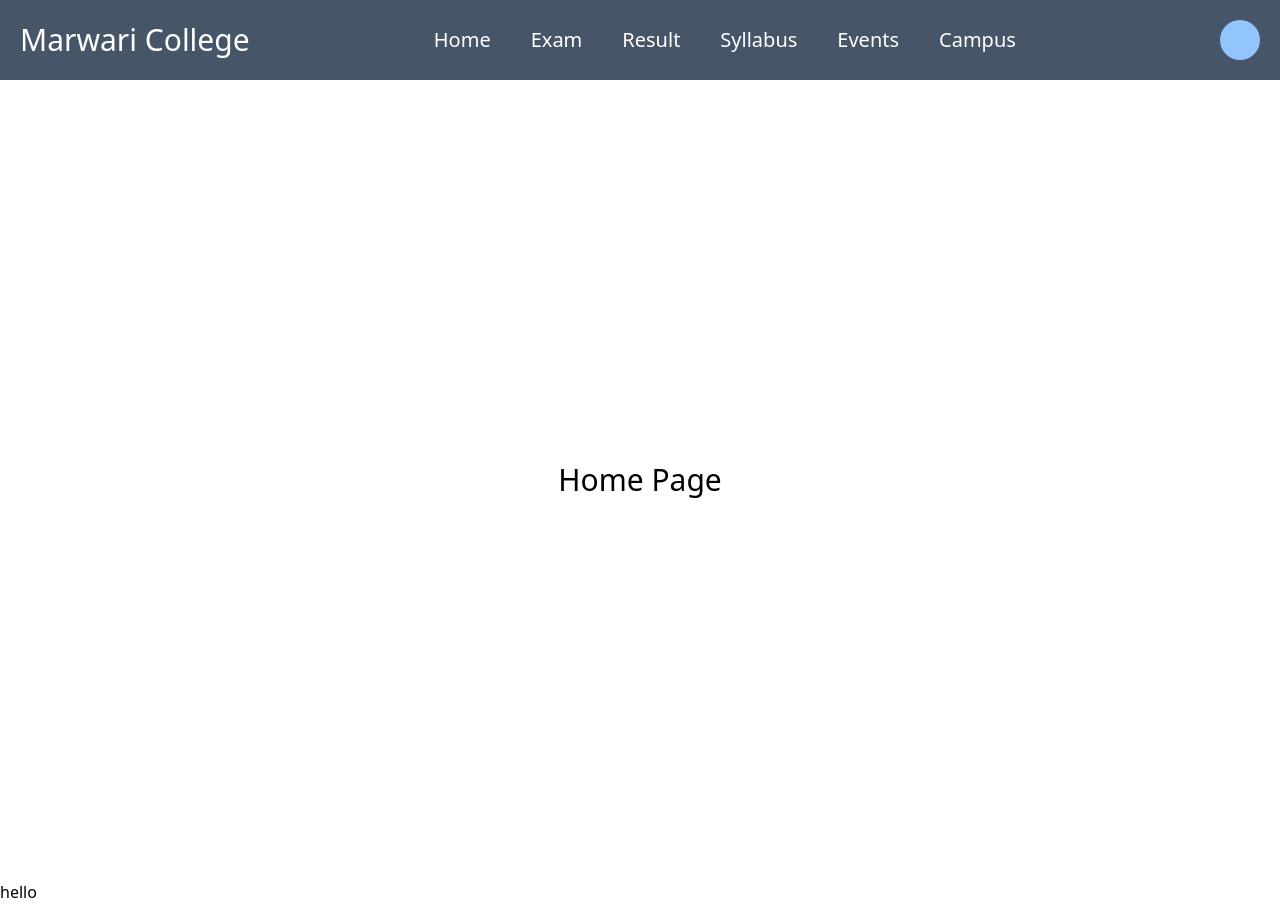
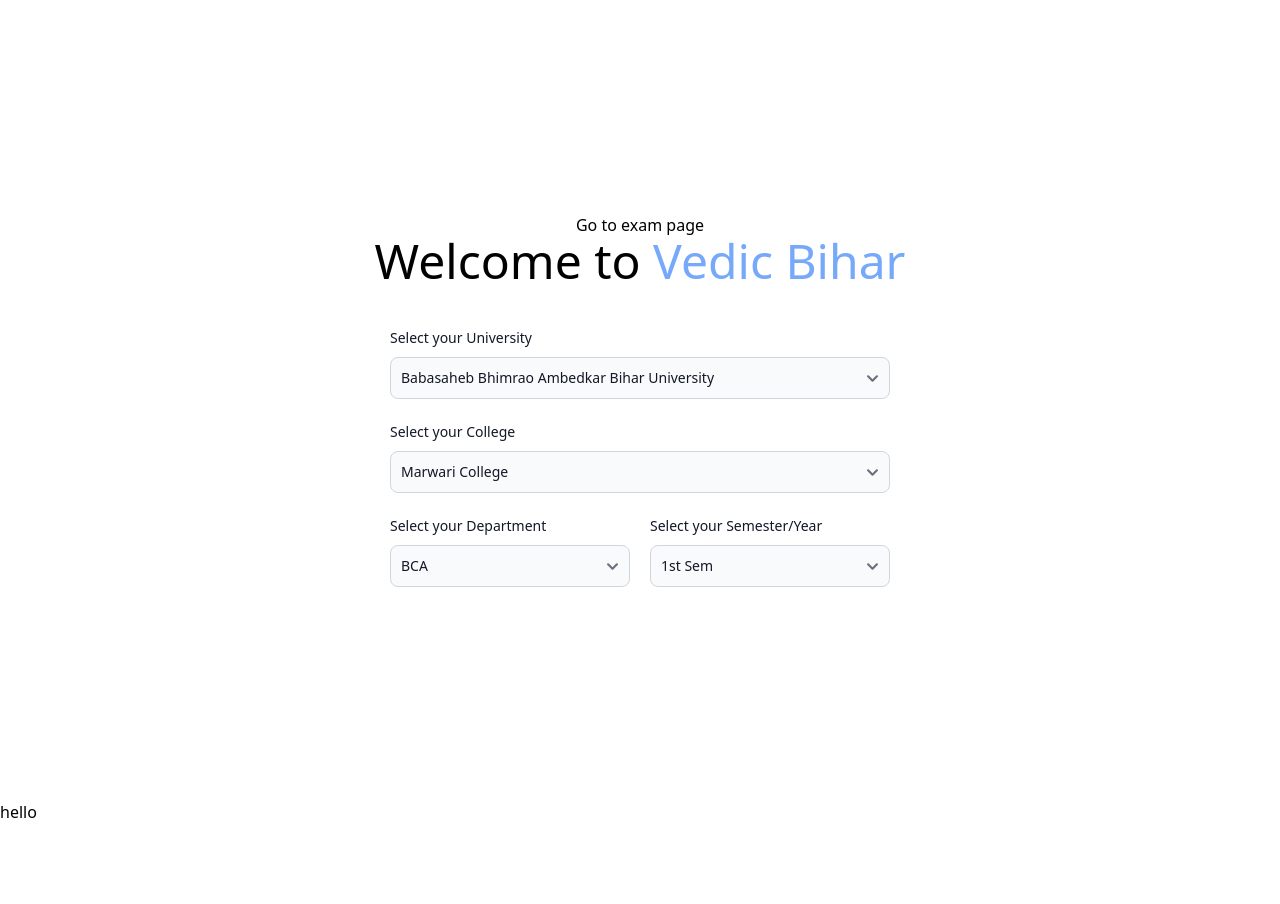
Before and after one commit to abhinavbgpgit/vedic-BCA, a React (Create React App) app: page / in a window 1280 px wide. After the commit the page ends 824 px from the top, so only its background shows below. Built offline with nearby package versions, Linux system fonts and the light colour scheme.

Commit message:
todays changes

```diff
--- a/package.json
+++ b/package.json
@@ -6,6 +6,7 @@
     "@testing-library/jest-dom": "^5.17.0",
     "@testing-library/react": "^13.4.0",
     "@testing-library/user-event": "^13.5.0",
+    "flowbite-react": "^0.7.2",
     "react": "^18.2.0",
     "react-dom": "^18.2.0",
     "react-router-dom": "^6.22.1",
--- a/src/App.js
+++ b/src/App.js
@@ -7,16 +7,17 @@ import { Routes,Route } from 'react-router-dom';
 import Syllabus from './pages/Syllabus';
 import Result from './pages/Result';
 import ExamPage from './pages/ExamPage';
+import { useLocation } from 'react-router-dom';
 
 function App() {
 
+const location=useLocation();
+
+const isHome=location.pathname;
+
   return (
     <>
-
-
-
-    <Navbar/>
-
+ { isHome!='/' && ( <Navbar/> )}
      <Routes>
       <Route path="/" element={<Home/>}></Route>
       <Route path="/campus" element={<Campus/>}></Route>
--- a/src/pages/Home.js
+++ b/src/pages/Home.js
@@ -1,10 +1,93 @@
 import React from 'react'
-
+import { Label, Select } from 'flowbite-react';
+import { Link } from 'react-router-dom';
 const Home = () => {
   return (
+
     <div className="center h-screen flex-col">
+   <Link to='/exam'><div className="">Go to exam page</div></Link>
+    <div className="text-5xl">Welcome to <span className='text-blue-400'>Vedic Bihar</span> </div>
 
-    <div className="text-3xl">Home Page</div>
+
+    <div className='w-[500px] mt-10'>
+      <div className="mb-2 block">
+        <Label htmlFor="countries" value="Select your University" />
+      </div>
+      <Select id="university" required>
+      <option value="BRABU">Babasaheb Bhimrao Ambedkar Bihar University</option>
+  <option value="CNLU">Chanakya National Law University</option>
+  <option value="JPV">Jai Prakash Vishwavidyalaya</option>
+  <option value="LNMU">Lalit Narayan Mithila University</option>
+  <option value="MU">Magadh University</option>
+  <option value="MMHAPU">Maulana Mazharul Haque Arabic and Persian University</option>
+  <option value="NOU">Nalanda Open University</option>
+  <option value="PU">Patna University</option>
+  <option value="RAU">Rajendra Agricultural University</option>
+  <option value="TMBU">Tilka Manjhi Bhagalpur University</option>
+  <option value="VKSU">Veer Kunwar Singh University</option>
+      </Select>
+    </div>
+
+    <div className='w-[500px] mt-5'>
+      <div className="mb-2 block">
+        <Label htmlFor="countries" value="Select your College" />
+      </div>
+      <Select id="university" required>
+      <option value="BRABU">Marwari College</option>
+  <option value="CNLU">T. N. B. College</option>
+  <option value="JPV">S.M. College</option>
+  <option value="LNMU">Mahadev Singh College</option>
+  <option value="MU">Magadh University</option>
+  <option value="MMHAPU">Maulana Mazharul Haque Arabic and Persian University</option>
+  <option value="NOU">Nalanda Open University</option>
+  <option value="PU">Patna University</option>
+  <option value="RAU">Rajendra Agricultural University</option>
+  <option value="TMBU">Tilka Manjhi Bhagalpur University</option>
+  <option value="VKSU">Veer Kunwar Singh University</option>
+      </Select>
+    </div>
+
+
+    <div className=" flex gap-5">
+    <div className='w-[240px] mt-5'>
+      <div className="mb-2 block">
+        <Label htmlFor="countries" value="Select your Department" />
+      </div>
+      <Select id="university" required>
+      <option value="BRABU">BCA</option>
+  <option value="CNLU">BBA</option>
+  <option value="JPV">BIT</option>
+  <option value="LNMU">BSc</option>
+  <option value="MU">BCom</option>
+  <option value="MMHAPU">Maulana Mazharul Haque Arabic and Persian University</option>
+  <option value="NOU">Nalanda Open University</option>
+  <option value="PU">Patna University</option>
+  <option value="RAU">Rajendra Agricultural University</option>
+  <option value="TMBU">Tilka Manjhi Bhagalpur University</option>
+  <option value="VKSU">Veer Kunwar Singh University</option>
+      </Select>
+    </div>
+    <div className='w-[240px] mt-5'>
+      <div className="mb-2 block">
+        <Label htmlFor="countries" value="Select your Semester/Year" />
+      </div>
+      <Select id="university" required>
+      <option value="1st Sem">1st Sem</option>
+  <option value="CNLU">2nd sem</option>
+  <option value="JPV">3rd sem</option>
+  <option value="LNMU">4th sem</option>
+  <option value="MU">5th sem</option>
+  <option value="MMHAPU">6th sem</option>
+  <option value="NOU">7th sem</option>
+  <option value="PU">8th sem</option>
+  <option value="RAU">1st year</option>
+  <option value="TMBU">2nd year</option>
+  <option value="VKSU">3rd year</option>
+
+      </Select>
+    </div>
+    </div>
+
 
         </div>
   )
--- a/tailwind.config.js
+++ b/tailwind.config.js
@@ -1,8 +1,8 @@
 /** @type {import('tailwindcss').Config} */
 module.exports = {
-  content: ["./src/**/*.{js,jsx,ts,tsx}",],
+  content: ["./src/**/*.{js,jsx,ts,tsx}",'node_modules/flowbite-react/lib/esm/**/*.js',],
   theme: {
     extend: {},
   },
-  plugins: [],
+  plugins: [ require('flowbite/plugin'),],
 }
```
Also changed, not shown: 1 other file (tests, documents, lock files or other folders).
